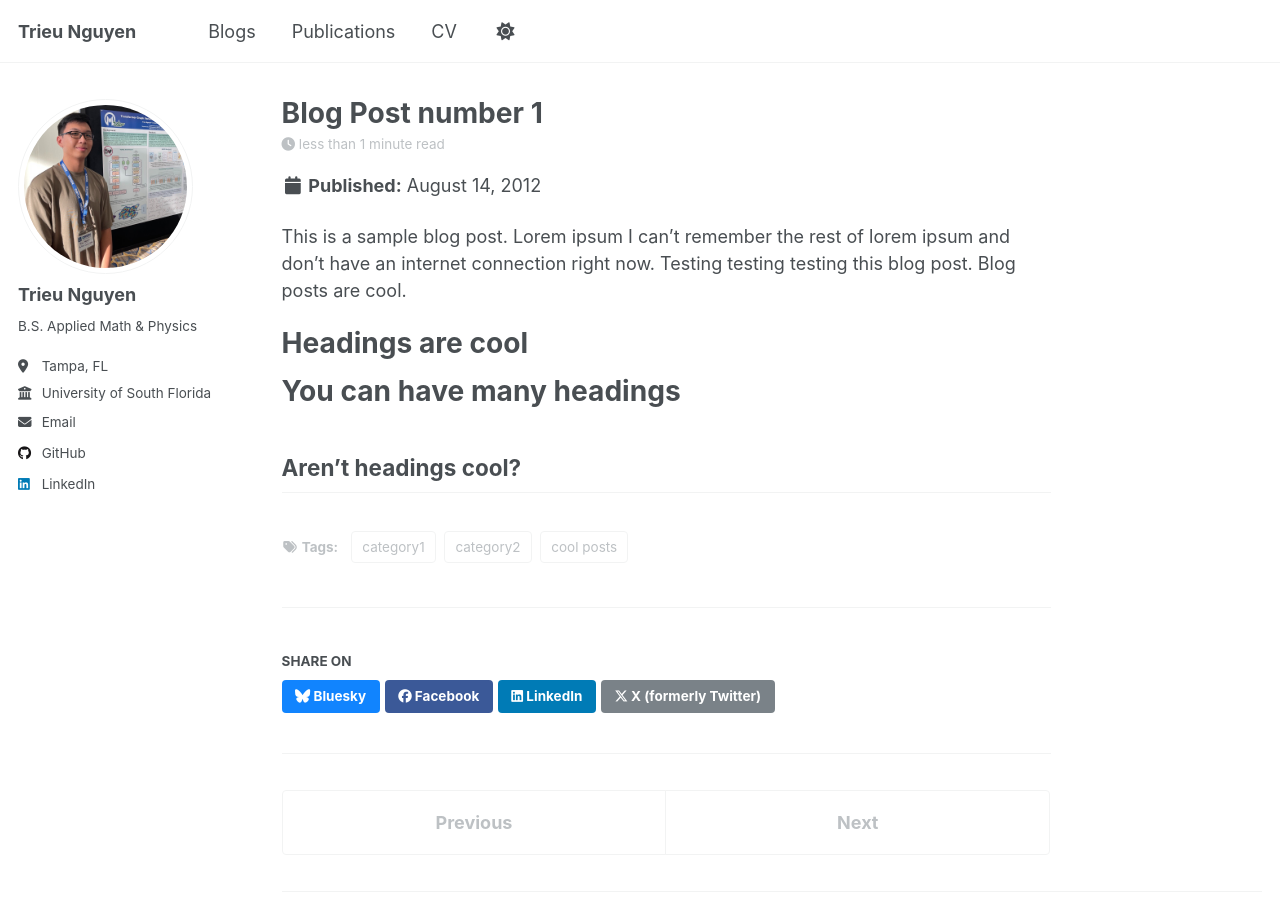
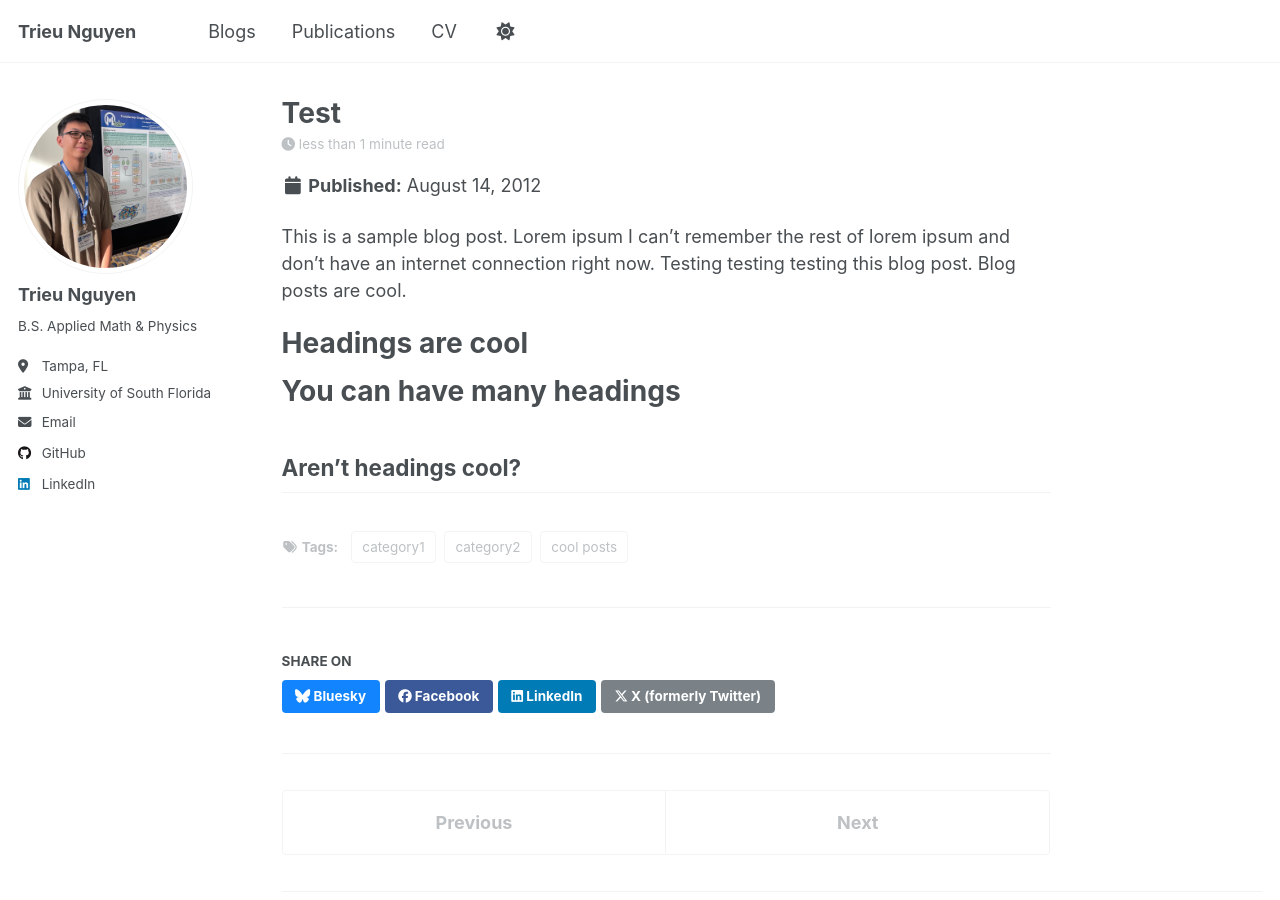
Before and after one commit to nnhoangtrieu/nnhoangtrieu.github.io, a Jekyll site: the page built from _posts/2012-08-14-blog-post-1.md, in a window 1280 px wide and 900 px high. Built offline with Jekyll 4.4.1, drawn with Linux system fonts in a browser that asks for light colours; a script that is not in the unit is left out.

Commit message:
Change blog post title to 'Test'

```diff
--- a/_posts/2012-08-14-blog-post-1.md
+++ b/_posts/2012-08-14-blog-post-1.md
@@ -1,5 +1,5 @@
 ---
-title: 'Blog Post number 1'
+title: 'Test'
 date: 2012-08-14
 permalink: /posts/2012/08/blog-post-1/
 tags:
```
